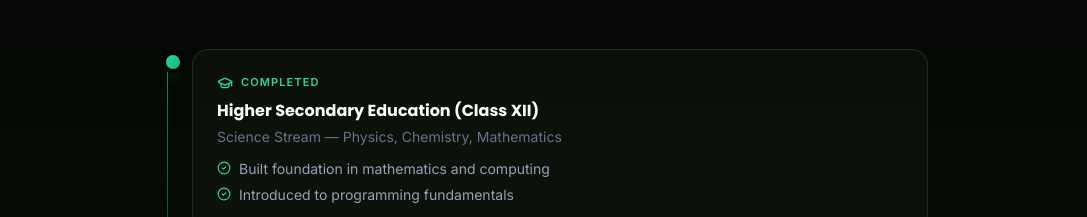
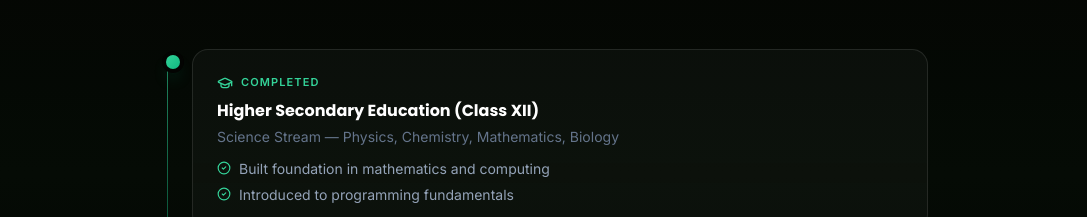
Before and after one commit to solocoder-01/PortfolioWeb, a React (Vite) app in the folder PORTFOLIO PROJ/project/: page / in a window 1280 px wide. Shown: the part 6220-6437 px from the top of the page, without its empty margins (96-1183 px from the left). Built offline with nearby package versions, Linux system fonts and the light colour scheme.

Commit message:
Update App.jsx
link updates

```diff
--- a/PORTFOLIO PROJ/project/src/App.jsx
+++ b/PORTFOLIO PROJ/project/src/App.jsx
@@ -108,7 +108,7 @@ const PROJECTS = [
 const EDUCATION = [
   {
     title: "Higher Secondary Education (Class XII)",
-    place: "Science Stream — Physics, Chemistry, Mathematics",
+    place: "Science Stream — Physics, Chemistry, Mathematics, Biology",
     time: "Completed",
     points: ["Built foundation in mathematics and computing", "Introduced to programming fundamentals"],
   },
@@ -702,10 +702,10 @@ function Hero({ heroRef, blobRef, typed, scrollTo, ripple }) {
 
               <div className="flex items-center gap-3 pt-2">
                 {[
-                  { icon: Linkedin, href: "#", label: "LinkedIn" },
-                  { icon: Github, href: "#", label: "GitHub" },
+                  { icon: Linkedin, href: "https://www.linkedin.com/in/sujeet-paswan-586a69211", label: "LinkedIn" },
+                  { icon: Github, href: "https://github.com/solocoder-01", label: "GitHub" },
                   { icon: Mail, href: "#", label: "Email" },
-                  { icon: Instagram, href: "#", label: "Instagram" },
+                  { icon: Instagram, href: "https://www.instagram.com/solocoder_01?igsh=ZmN5bDZiaGZ2bmx6", label: "Instagram" },
                 ].map(({ icon: Icon, href, label }) => (
                   <a
                     key={label}
```
